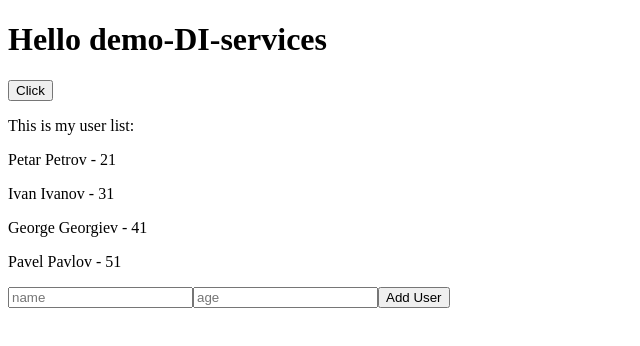
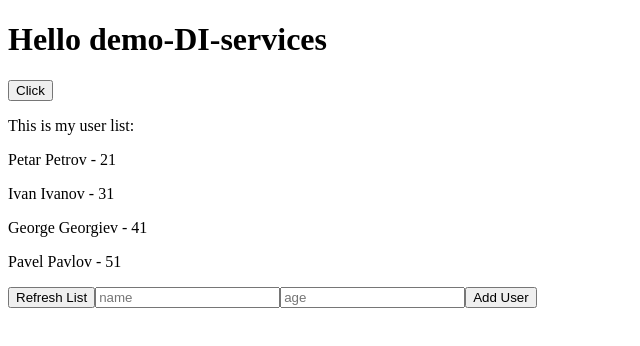
Before and after one commit to SvetlinGG/Angular-DI-Services, an Angular app in the folder demo-DI-services/: page / in a window 1280 px wide. Shown: the top 346 px of the page, without its empty margins (0-640 px from the left). Built offline with nearby package versions, Linux system fonts and the light colour scheme.

Commit message:
make refresh list button

```diff
--- a/demo-DI-services/src/app/user-list/user-list.component.html
+++ b/demo-DI-services/src/app/user-list/user-list.component.html
@@ -5,3 +5,4 @@
 @for (user of usersList; track $index) {
     <app-user-list-item [user]="user" />
 }
+<button (click)="refreshList()">Refresh List</button>
--- a/demo-DI-services/src/app/user-list/user-list.component.ts
+++ b/demo-DI-services/src/app/user-list/user-list.component.ts
@@ -1,4 +1,4 @@
-import { ChangeDetectionStrategy, Component, Input } from '@angular/core';
+import { ChangeDetectionStrategy, ChangeDetectorRef, Component, Input } from '@angular/core';
 import { UserListItemComponent } from './user-list-item/user-list-item.component';
 import { SimpleUser } from '../types';
 
@@ -8,8 +8,16 @@ import { SimpleUser } from '../types';
   imports: [UserListItemComponent],
   templateUrl: './user-list.component.html',
   styleUrl: './user-list.component.css',
-  changeDetection: ChangeDetectionStrategy.Default,
+  changeDetection: ChangeDetectionStrategy.OnPush,
 })
 export class UserListComponent {
   @Input('users') usersList: SimpleUser[] = [];
+
+  constructor(private cd: ChangeDetectorRef){}
+
+
+    refreshList(){
+      this.cd.detectChanges();
+    }
+
 }
```
